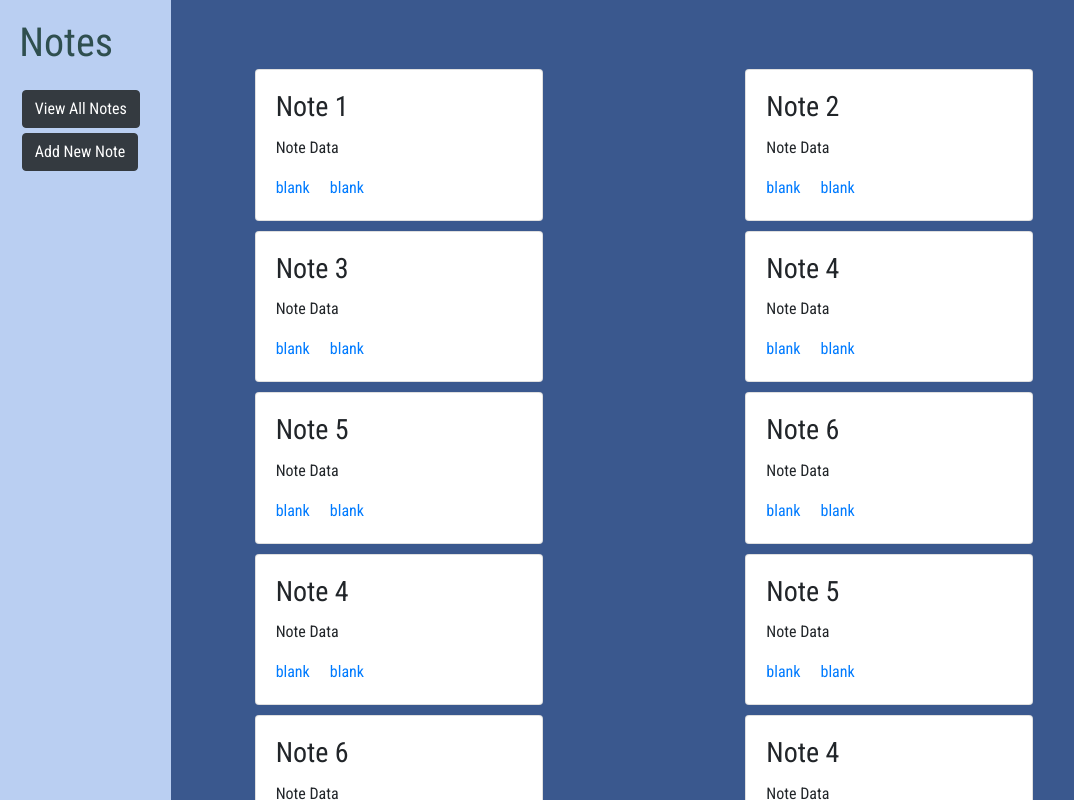
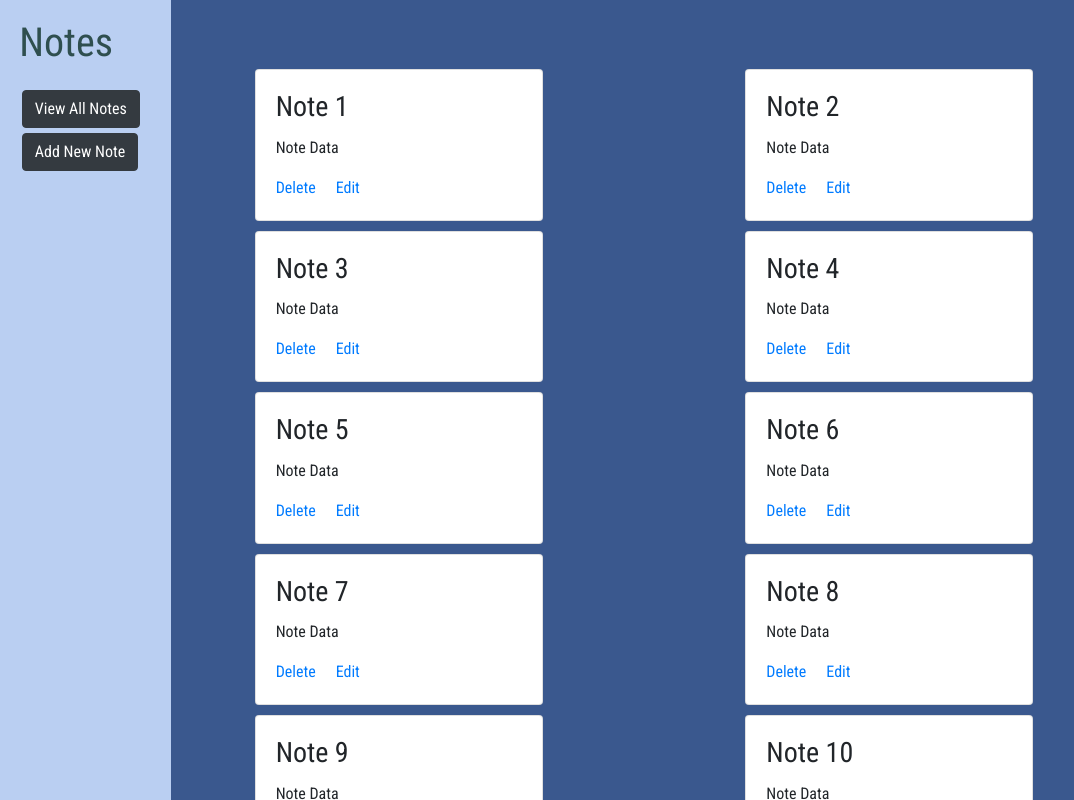
Before and after one commit to skennedy93/Note-Taker, a React (Create React App) app in the folder note-app/: page / in a window 1280 px wide. Shown: the top 800 px of the page, without its empty margins (0-1074 px from the left). Built offline with nearby package versions, Linux system fonts and the light colour scheme.

Commit message:
modal is showing up when delete is clicked, still have to style later on

```diff
--- a/note-app/src/App.js
+++ b/note-app/src/App.js
@@ -2,8 +2,10 @@ import React, { Component } from 'react';
 import styled from 'styled-components';
 import SideBar from './layout/sideBar';
 import notesView from './layout/notesView'
-import {Route} from 'react-router-dom';
+import {Route, withRouter} from 'react-router-dom';
 import './index.css';
+import DeleteModal from './layout/deleteModal'
+import { connect } from 'react-redux';
 
 const Container = styled.div`
     display: flex;
@@ -12,13 +14,28 @@ const Container = styled.div`
 const Views = styled.div`
   padding:5%;
 `
+const Modal = styled.div`
+position: fixed;
+z-index: 90;
+display: flex;
+margin-left:20%;
+margin-top: 10%;
+margin-right: 10%;
+/* background-color: rgba(0, 0, 0, 0.3); */
+`
+
 
 class App extends Component {
   render() {
     return (
         <Container>
+
           <SideBar/>
+
           <Views>
+          <div>{this.props.modalVisible && (<Modal><DeleteModal /></Modal>)}</div>
+
+
           <Route exact path='/' component={notesView}/>
           {/*
           <Route exact path='/add' component={NewNote}/>
@@ -30,4 +47,10 @@ class App extends Component {
   }
 }
 
-export default App;
+const mapStateToProps = state => {
+  return {
+    modalVisible: state.modalVisible,
+  };
+};
+
+export default withRouter(connect(mapStateToProps)(App));
--- /dev/null
+++ b/note-app/src/layout/deleteModal.js
@@ -0,0 +1,34 @@
+import React from 'react';
+import { connect } from 'react-redux';
+import { Link } from 'react-router-dom';
+import { toggleDelete, deleteNote } from '../redux/actions/actions';
+
+const DeleteModal = props => {
+  return (
+  <div class="modal-dialog" role="document">
+    <div class="modal-content">
+      <div class="modal-header">
+        <h5 class="modal-title" id="exampleModalLabel">Delete</h5>
+        <button onClick={props.toggleDelete} type="button" class="close" aria-label="Close">
+          <span aria-hidden="true">&times;</span>
+        </button>
+      </div>
+      <div class="modal-body">
+        Are you sure you want to delete this note?
+      </div>
+      <div class="modal-footer">
+        <button onClick={props.toggleDelete} type="button" class="btn btn-dark" >Close</button>
+        <Link to="/" onClick={props.deleteNote} ><button type="button" class="btn btn-danger">Delete</button></Link>
+      </div>
+    </div>
+  </div>
+  )
+}
+
+const mapStateToProps = (state) => {
+  return {
+    notes: state.notes,
+  }
+}
+
+export default connect(mapStateToProps, { toggleDelete, deleteNote })(DeleteModal);
--- a/note-app/src/layout/notesView.js
+++ b/note-app/src/layout/notesView.js
@@ -8,7 +8,7 @@ const NoteView = props => {
     <div class="row">
           {props.notes.map(note => {
             return (
-              <div class="col">
+      <div key={note.id} class="col">
               <Note note={note} />
               </div>
             );
--- a/note-app/src/notes/note.js
+++ b/note-app/src/notes/note.js
@@ -1,4 +1,6 @@
 import React from 'react';
+import { toggleDelete} from '../redux/actions/actions';
+import { connect } from 'react-redux';
 
 const Note = props => {
   return (
@@ -6,11 +8,17 @@ const Note = props => {
   <div class="card-body">
     <h5 class="card-title"><h3>{props.note.title}</h3></h5>
     <p class="card-text"><p>{props.note.content}</p></p>
-    <a href="#" class="card-link">blank</a>
-    <a href="#" class="card-link">blank</a>
+    <a href="#" onClick={props.toggleDelete} class="card-link">Delete</a>
+    <a href="#" class="card-link">Edit</a>
   </div>
 </div>
   );
 };
 
-export default Note;
+const mapStateToProps = (state) => {
+    return {
+      notes: state.notes,
+    }
+  }
+
+export default connect(mapStateToProps, { toggleDelete})(Note);
--- a/note-app/src/notes/noteData.js
+++ b/note-app/src/notes/noteData.js
@@ -33,43 +33,43 @@ const notes = [
       title: 'Note 6',
       content:
         "Note Data",
-      id: 5,
+      id: 6,
     },
     {
-      title: 'Note 4',
+      title: 'Note 7',
       content:
         "Note Data",
-      id: 4,
+      id: 7,
     },
     {
-      title: 'Note 5',
+      title: 'Note 8',
       content:
         "Note Data",
-      id: 5,
+      id: 8,
     },
     {
-      title: 'Note 6',
+      title: 'Note 9',
       content:
         "Note Data",
-      id: 5,
+      id: 9,
     },
     {
-      title: 'Note 4',
+      title: 'Note 10',
       content:
         "Note Data",
-      id: 4,
+      id: 10,
     },
     {
-      title: 'Note 5',
+      title: 'Note 11',
       content:
         "Note Data",
-      id: 5,
+      id: 11,
     },
     {
-      title: 'Note 6',
+      title: 'Note 12',
       content:
         "Note Data",
-      id: 5,
+      id: 12,
     },
   ];
 
```
